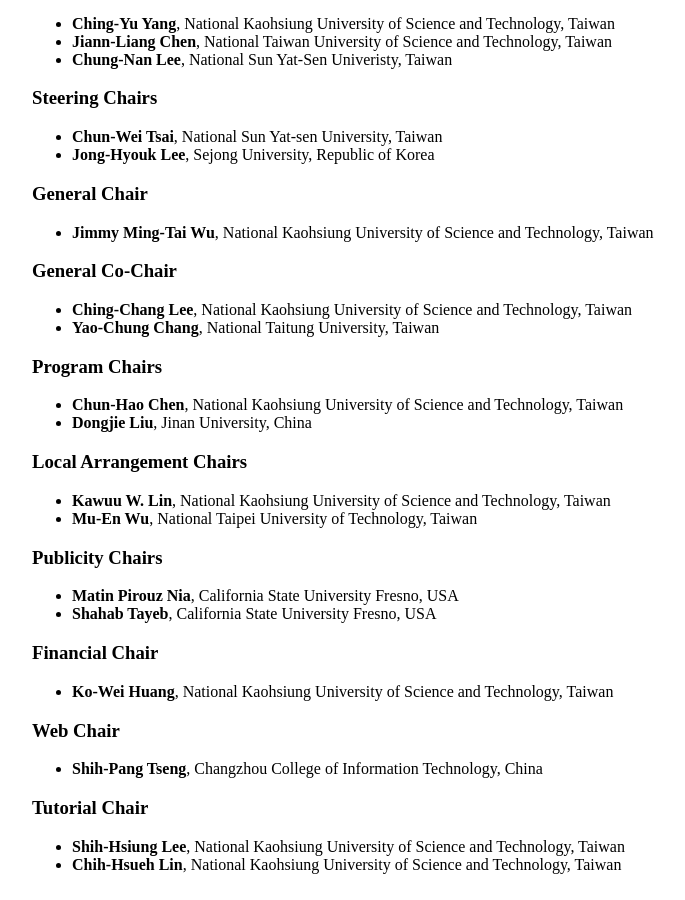
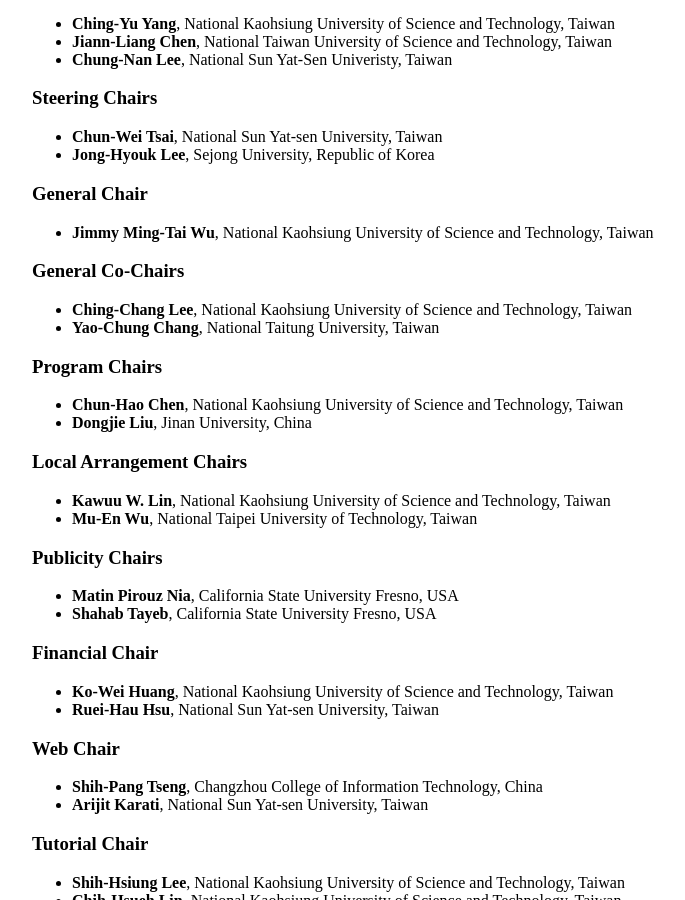
Before and after one commit to icea-conf/2023, a Jekyll site: the page built from committee/index.html, in a window 1280 px wide and 900 px high, scrolled down 315 px. Shown: the whole window, without its empty margins (233-918 px from the left). Built offline with Jekyll 4.4.1, drawn with Linux system fonts in a browser that asks for light colours.

Commit message:
Update index.html

```diff
--- a/committee/index.html
+++ b/committee/index.html
@@ -24,7 +24,7 @@
 					<li><b>Jimmy Ming-Tai Wu</b>, National Kaohsiung University of Science and Technology, Taiwan</li>
 				</ul>
 
-				<h3>General Co-Chair</h3>
+				<h3>General Co-Chairs</h3>
 				<ul>
 					<li><b>Ching-Chang Lee</b>, National Kaohsiung University of Science and Technology, Taiwan</li>
 					<li><b>Yao-Chung Chang</b>, National Taitung University, Taiwan</li>
@@ -51,11 +51,13 @@
 				<h3>Financial Chair</h3>
 				<ul>
 					<li><b>Ko-Wei Huang</b>, National Kaohsiung University of Science and Technology, Taiwan</li>
+					<li><b>Ruei-Hau Hsu</b>, National Sun Yat-sen University, Taiwan</li>
 				</ul>
 
 				<h3>Web Chair</h3>
 				<ul>
 					<li><b>Shih-Pang Tseng</b>, Changzhou College of Information Technology, China</li>
+					<li><b>Arijit Karati</b>, National Sun Yat-sen University, Taiwan</li>
 				</ul>
 
 				<h3>Tutorial Chair</h3>
```
